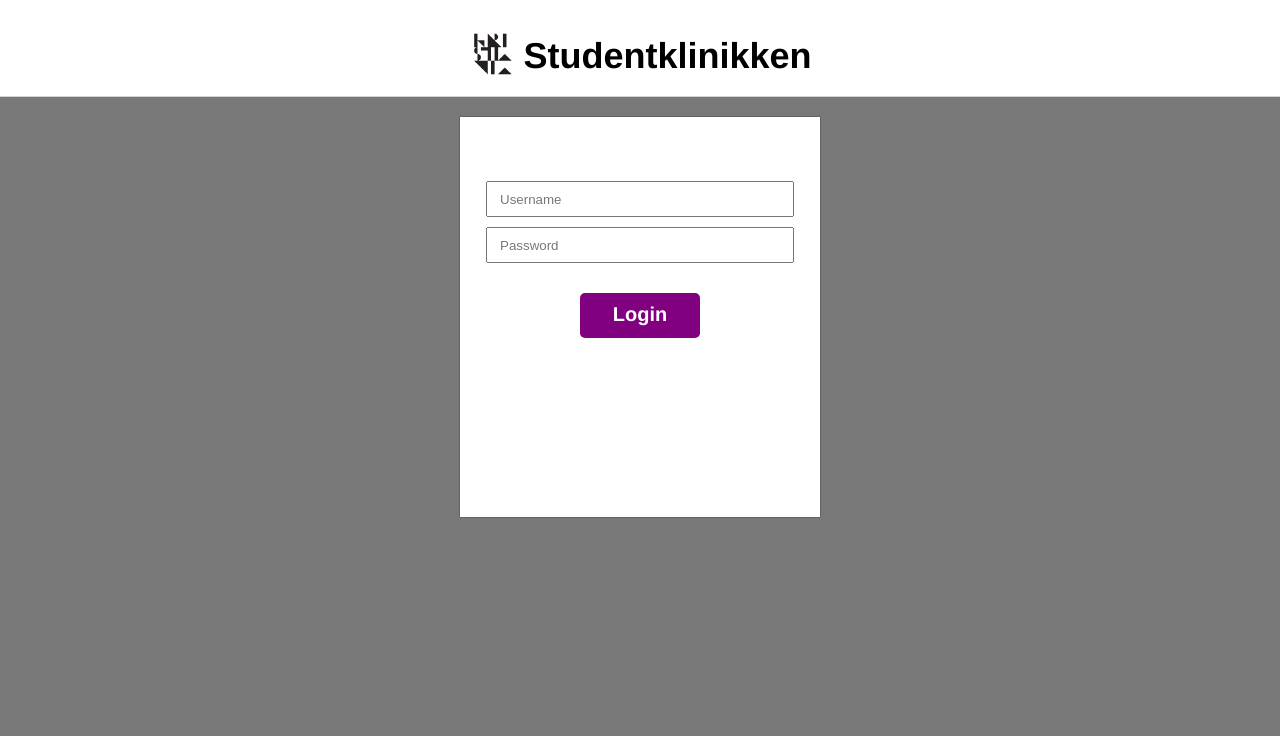
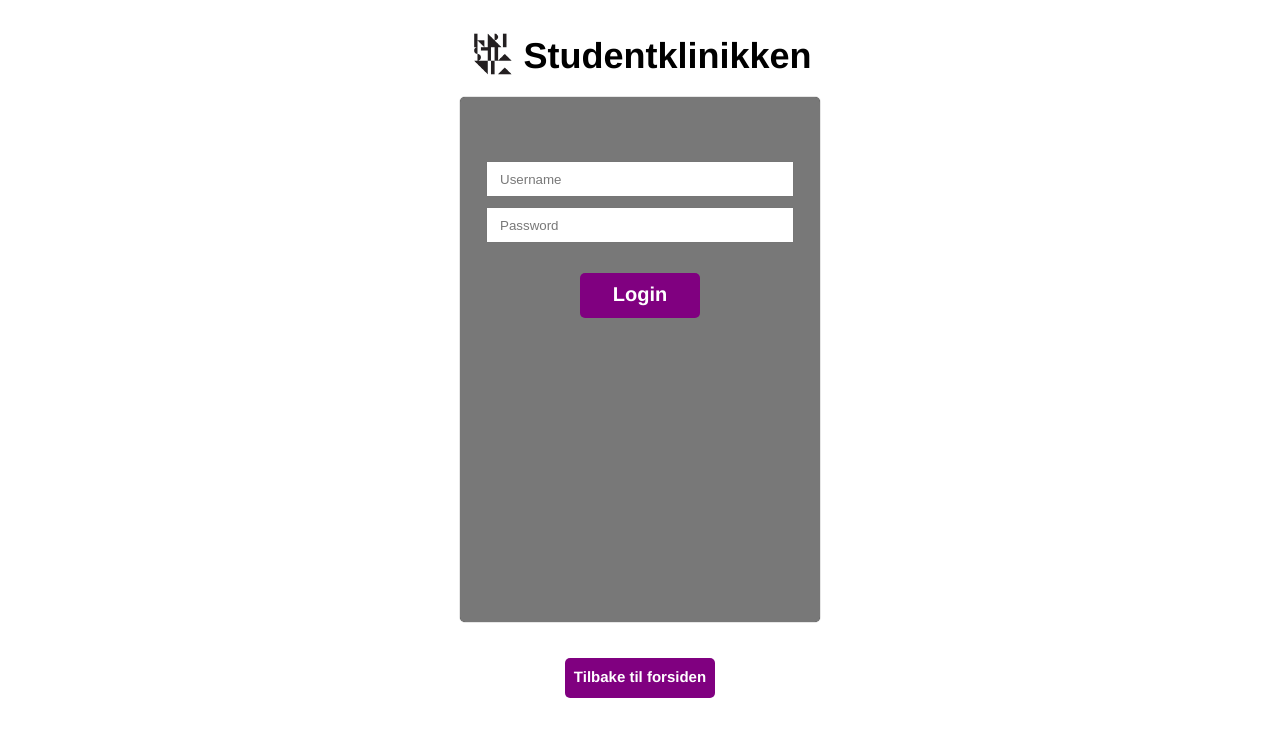
Before and after one commit to braenden/grensesnitt-eksamen, a Vue app: page /login in a window 1280 px wide. Shown: the top 736 px of the page. Built offline with nearby package versions, Linux system fonts and the light colour scheme.

Commit message:
More style to login

```diff
--- a/src/pages/login.vue
+++ b/src/pages/login.vue
@@ -5,6 +5,9 @@
         <input type="password" name="password" v-model="input.password" placeholder="Password" class="inputStyle"/><br>
         <router-link id="loginButton" to="/staff" type="button" v-on:click="login()">Login</router-link>
         </div>
+        <br><br><br>
+        <router-link to="/" id="smallBtn8">Tilbake til forsiden</router-link>
+        <br><br><br>
     </div>
 </template>
 
@@ -39,21 +42,12 @@
 <style>
 
 #loginBox {
-    background-color: white;
+    background-color: rgb(120,120,120);
     display: inline-block;
     width: 360px;
-    height: 400px;
+    height: 525px;
     margin-top: 20px;
-    box-shadow: 0px 0px 1px 0px black;
-}
-
-#loginContainer {
-    background-color: rgb(120, 120, 120);
-    position:fixed;
-    left: 0px;
-    width: 100%;
-    height: 100%;
-    margin-top: 20px;
+    border-radius: 5px 5px 5px 5px;
     box-shadow: 0px 0px 1px 0px black;
 }
 
@@ -77,4 +71,18 @@
     padding-top: 10px;
     margin-top: 30px;
 }
+
+#smallBtn8 {
+    background-color: purple;
+    color: white;
+    font-size: 15px;
+    text-decoration: none;
+    display: inline-block;
+    height: 30px;
+    width: 150px;
+    padding-top: 10px;
+    font-weight: bold;
+    border: none;
+    border-radius: 5px 5px 5px 5px;
+}
 </style>
```
